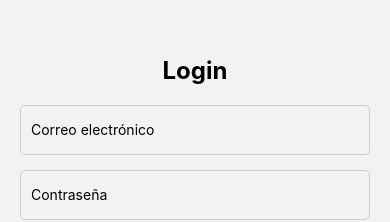
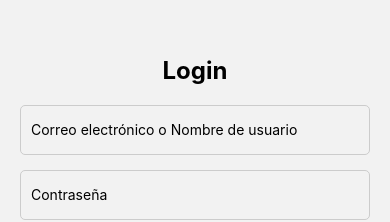
Before and after one commit to ErickGHZ/klik, a React Native app: screen /Login in a window 390 px wide. Shown: the part 220-442 px from the top of the page. Built offline with nearby package versions, Linux system fonts and the light colour scheme.

Commit message:
Refactor LoginScreen input placeholder to include username

```diff
--- a/screens/LoginScreen.js
+++ b/screens/LoginScreen.js
@@ -47,8 +47,7 @@ export default function LoginScreen({ navigation }) {
       <Text style={styles.title}>Login</Text>
       <TextInput
         style={styles.input}
-        placeholder="Correo electrónico"
-        keyboardType="email-address"
+        placeholder="Correo electrónico o Nombre de usuario"
         value={email}
         onChangeText={setEmail}
       />
```
